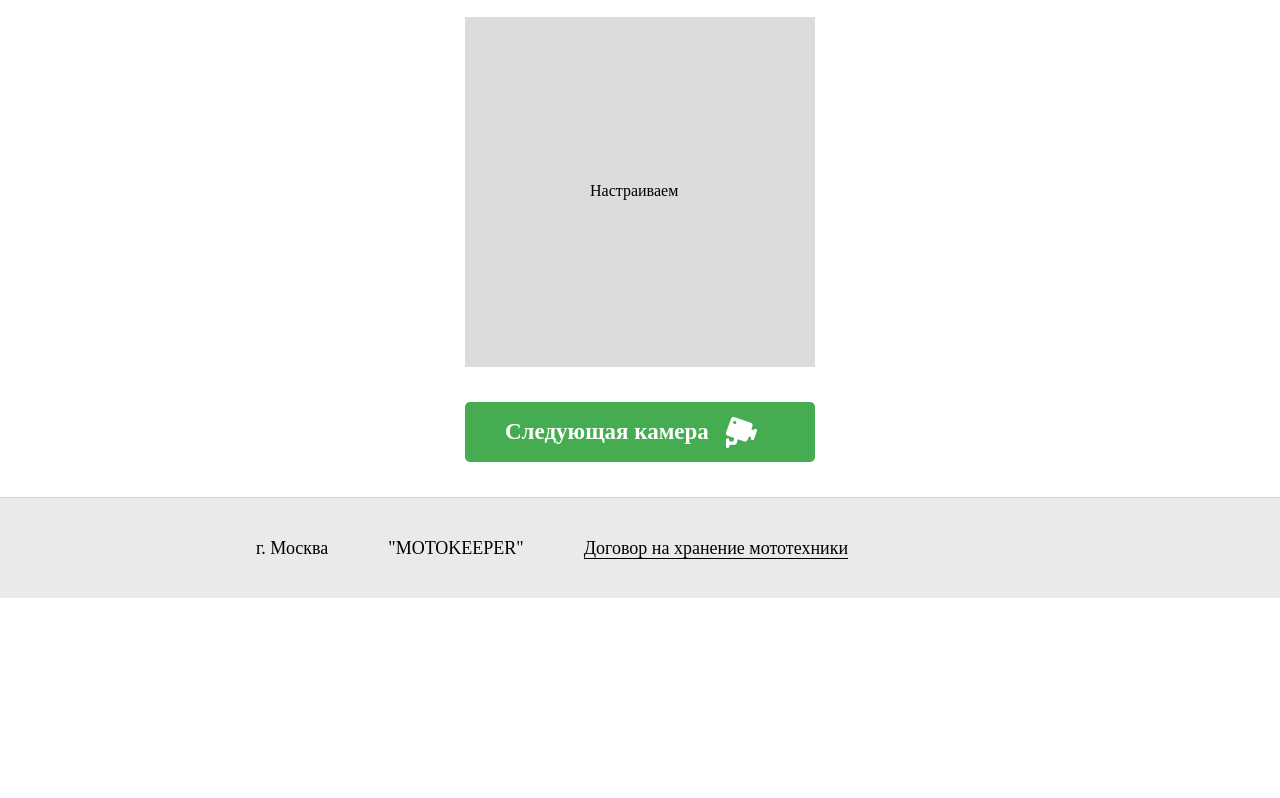
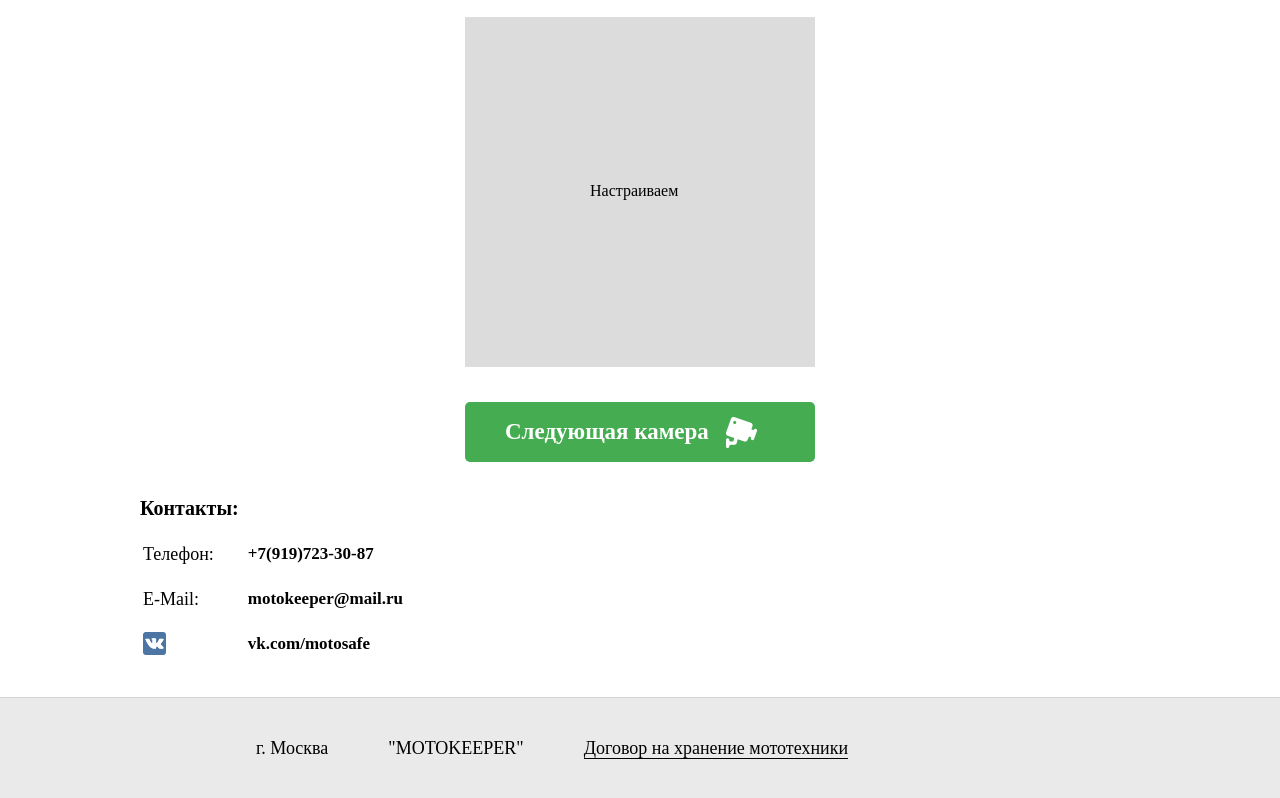
Before and after one commit to RSamokhin/motokeeper, a website: page web/src/jade/index.jade in a window 1280 px wide. Shown: the part 1549-2347 px from the top of the page. Before the commit the page ends 2147 px from the top, so only its background shows below. Drawn offline with nearby package versions, Linux system fonts and the light colour scheme; files that its build step writes are made by us from their sources; files whose address does not match are found by name.

Commit message:
contacts section

```diff
--- /dev/null
+++ b/web/src/jade/includes/contacts.jade
@@ -0,0 +1,16 @@
+div(class='contacts-container')
+    span(class='contacts-title') Контакты:
+    table(class='contacts__table')
+        tr
+            td Телефон:
+            td
+                a(class='contacts__table-link' href='tel:+7(919)723-30-87') +7(919)723-30-87
+        tr
+            td E-Mail:
+            td
+                a(class='contacts__table-link' href='mailto:motokeeper@mail.ru') motokeeper@mail.ru
+        tr
+            td
+                div(class='contacts__table-icon-vk')
+            td
+                a(class='contacts__table-link' href='https://vk.com/motosafe') vk.com/motosafe
--- a/web/src/jade/includes/content.jade
+++ b/web/src/jade/includes/content.jade
@@ -6,3 +6,4 @@ section(class='content')
     include ./saleship.jade
     hr(class='content-hr')
     include ./main-cameras.jade
+    include ./contacts.jade
--- a/web/src/style/partials/init.scss
+++ b/web/src/style/partials/init.scss
@@ -362,10 +362,45 @@ body {
         }
     }
 }
+.contacts {
+    &-container {
+        width: 100%;
+        margin-bottom: 30px;
+    }
+    &-title {
+        font-weight: bold;
+        font-size: 20px;
+        margin-bottom: 10px;
+        display: block;
+    }
+    &__table {
+        line-height: 40px;
+        & td {
+            font-size: 18px;
+            vertical-align: middle;
+        }
+        &-link {
+            color: #000000 !important;
+            text-decoration: none !important;
+            margin-left: 30px;
+            cursor: pointer;
+            font-weight: bold;
+            font-size: 17px;
+            &:hover {
+                border-bottom: 1px solid black;
+                opacity: 0.7;
+            }
+        }
+        &-icon-vk {
+            background-image: url('../img/icon/icon-vk.png');
+            width: 23px;
+            height: 23px;
+        }
+    }
+}
 @mixin placeholder-mixin {
     color:black;
     font-size: 20px;
-
 }
 ::-webkit-input-placeholder {@include placeholder-mixin}
 ::-moz-placeholder          {@include placeholder-mixin}
```
Also changed, not shown: web/src/img/icon/icon-vk.png (added).
